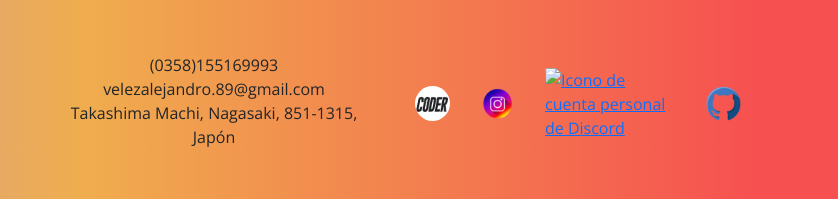
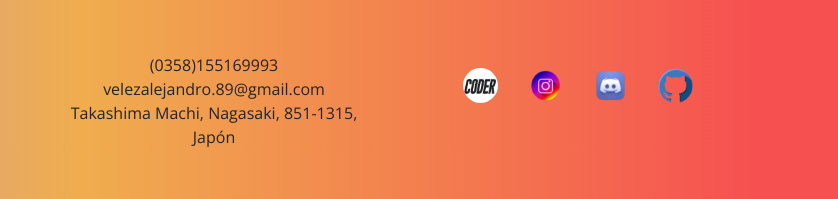
Before and after one commit to almodobar/Entrega3-Velez, a plain HTML site: page diccionario.html in a window 1280 px wide. Shown: the part 1633-1832 px from the top of the page, 442-1280 px from the left. Drawn offline with nearby package versions, Linux system fonts and the light colour scheme; files that its build step writes are made by us from their sources; the site is published under a folder, as on GitHub Pages, so addresses that start at the root find nothing.

Commit message:
falta un punto en la imagen del footer

```diff
--- a/diccionario.html
+++ b/diccionario.html
@@ -128,7 +128,7 @@
                     <div class="icon">
                         <a href="https://plataforma.coderhouse.com/perfil-2021" target="_blank"><img class="icon1" src="./img/CoderHouse.png" alt="Icono de cuenta personal de CoderHouse"></a>
                         <a href="https://www.instagram.com/almodobar8901/" target="_blank"><img class="icon2" src="./img/instagram_108043.png" alt="Icono de cuenta personal de Instagram"></a>
-                        <a href="https://discord.com/channels/950752131248439296/1016532810032488499" target="_blank"><img class="icon3" src="/img/discord_alt_macos_bigsur_icon_190236.png" alt="Icono de cuenta personal de Discord"></a>
+                        <a href="https://discord.com/channels/950752131248439296/1016532810032488499" target="_blank"><img class="icon3" src="./img/discord_alt_macos_bigsur_icon_190236.png" alt="Icono de cuenta personal de Discord"></a>
                         <a href="https://github.com/almodobar" target="_blank"><img class="icon4" src="./img/github_icon-icons.com_60477.png" alt="Icono de cuenta personal de Github"></a>
                     </div>
                 </div>
```
